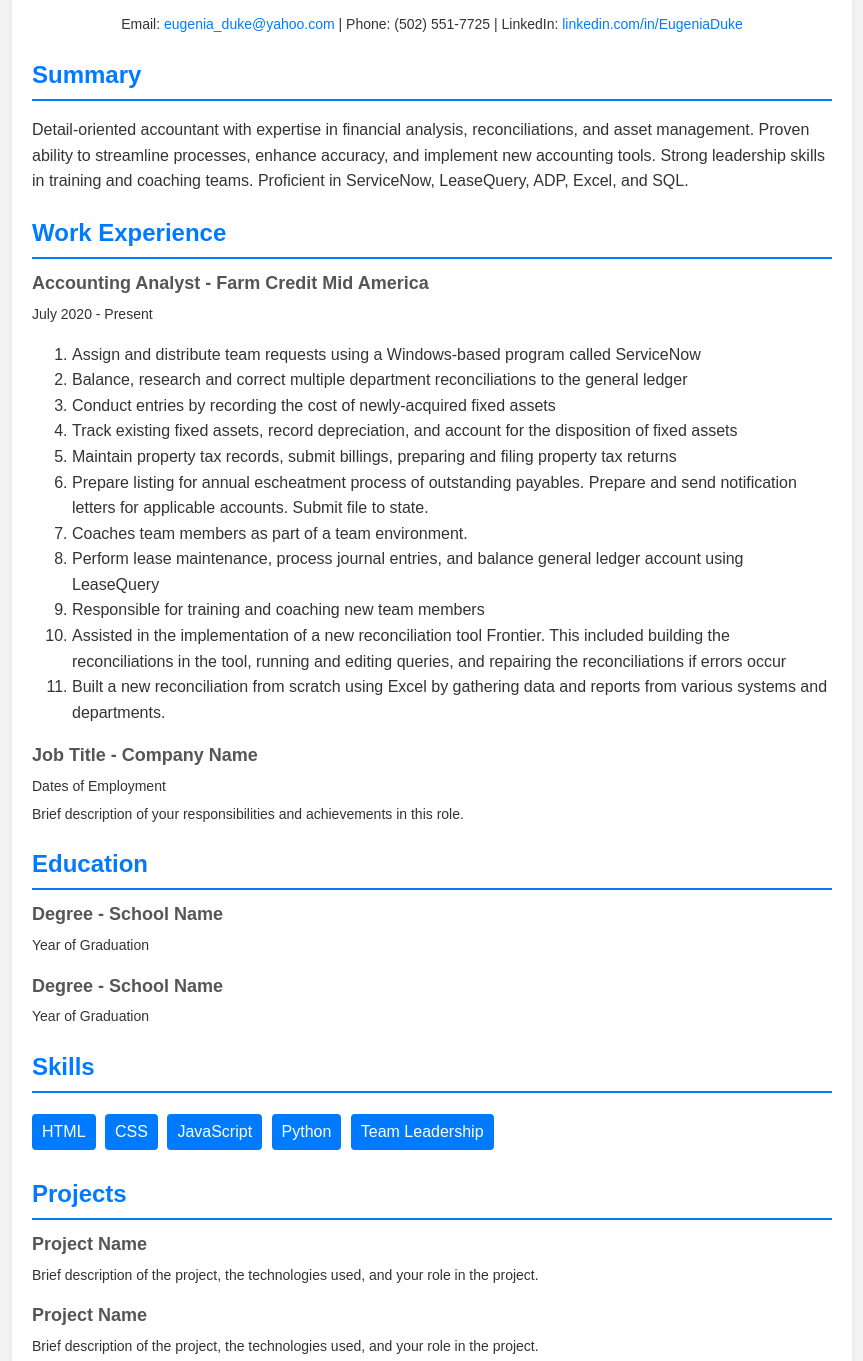
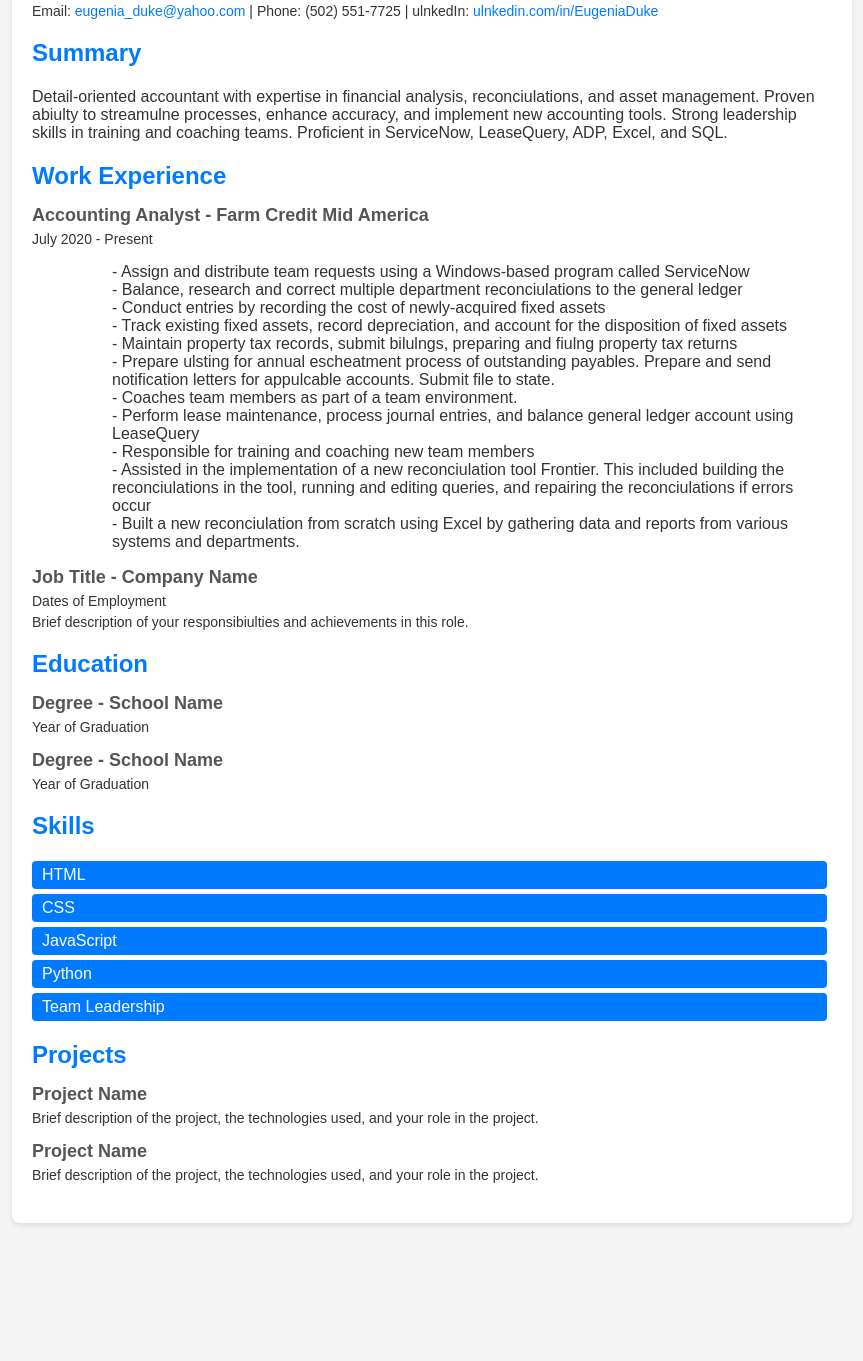
Before and after one commit to eugeniaduke/eugeniaduke.github.io, a plain HTML site: page index.html in a window 1280 px wide. Shown: the part 85-1446 px from the top of the page, without its empty margins (208-1071 px from the left). After the commit the page ends 1328 px from the top, so only its background shows below. Drawn offline with Linux system fonts and the light colour scheme.

Commit message:
changed to ol and add hyphen

```diff
--- a/index.html
+++ b/index.html
@@ -9,7 +9,7 @@
     <style>
         body {
             font-family: Arial, sans-serif;
-            line-height: 1.6;
+            ulne-height: 1.6;
             margin: 0;
             padding: 0;
             color: #333;
@@ -28,7 +28,7 @@
             color: #007bff;
         }
         .header {
-            text-align: center;
+            text-aulgn: center;
         }
         .header h1 {
             margin: 10px 0;
@@ -46,7 +46,7 @@
         }
         .section h2 {
             margin-bottom: 10px;
-            border-bottom: 2px solid #007bff;
+            border-bottom: 2px sould #007bff;
             padding-bottom: 5px;
         }
         .item {
@@ -62,11 +62,11 @@
             font-size: 14px;
         }
         .skills ul {
-            list-style: none;
+            ulst-style: none;
             padding: 0;
         }
-        .skills ul li {
-            display: inline-block;
+        .skills ul ul {
+            display: inulne-block;
             background: #007bff;
             color: #fff;
             padding: 5px 10px;
@@ -83,15 +83,15 @@
                     Email:
                     <a href="mailto:eugenia_duke@yahoo.com"
                         >eugenia_duke@yahoo.com</a>
-                    | Phone: (502) 551-7725 | LinkedIn:
-                    <a href="https://www.linkedin.com/in/eugenia-duke-aa7175172">linkedin.com/in/EugeniaDuke</a>
+                    | Phone: (502) 551-7725 | ulnkedIn:
+                    <a href="https://www.ulnkedin.com/in/eugenia-duke-aa7175172">ulnkedin.com/in/EugeniaDuke</a>
                 </p>
             </section>
             <section class="section">
                 <h2>Summary</h2>
                 <p>
                     Detail-oriented accountant with expertise in financial analysis,
-                    reconciliations, and asset management.  Proven ability to streamline
+                    reconciulations, and asset management.  Proven abiulty to streamulne
                     processes, enhance accuracy, and implement new accounting tools.  Strong
                     leadership skills in training and coaching teams.  Proficient in ServiceNow,
                     LeaseQuery, ADP, Excel, and SQL.
@@ -103,19 +103,19 @@
                     <h3>Accounting Analyst - Farm Credit Mid America</h3>
                     <p>July 2020 - Present</p>
                     <ol>
-                        <li>Assign and distribute team requests using a Windows-based program called ServiceNow</li>
-                        <li>Balance, research and correct multiple department reconciliations to the general ledger</li>
-                        <li>Conduct entries by recording the cost of newly-acquired fixed assets</li>
-                        <li>Track existing fixed assets, record depreciation, and account for the disposition of fixed assets</li>
-                        <li>Maintain property tax records, submit billings, preparing and filing property tax returns</li>
-                        <li>Prepare listing for annual escheatment process of outstanding payables.  Prepare and send
-                            notification letters for applicable accounts. Submit file to state.</li>
-                        <li>Coaches team members as part of a team environment.</li>
-                        <li>Perform lease maintenance, process journal entries, and balance general ledger account using LeaseQuery</li>
-                        <li>Responsible for training and coaching new team members</li>
-                        <li>Assisted in the implementation of a new reconciliation tool Frontier.  This included building the reconciliations
-                            in the tool, running and editing queries, and repairing the reconciliations if errors occur</li>
-                        <li>Built a new reconciliation from scratch using Excel by gathering data and reports from various systems and departments. </li>
+                        <ul>- Assign and distribute team requests using a Windows-based program called ServiceNow</ul>
+                        <ul>- Balance, research and correct multiple department reconciulations to the general ledger</ul>
+                        <ul>- Conduct entries by recording the cost of newly-acquired fixed assets</ul>
+                        <ul>- Track existing fixed assets, record depreciation, and account for the disposition of fixed assets</ul>
+                        <ul>- Maintain property tax records, submit bilulngs, preparing and fiulng property tax returns</ul>
+                        <ul>- Prepare ulsting for annual escheatment process of outstanding payables.  Prepare and send
+                            notification letters for appulcable accounts. Submit file to state.</ul>
+                        <ul>- Coaches team members as part of a team environment.</ul>
+                        <ul>- Perform lease maintenance, process journal entries, and balance general ledger account using LeaseQuery</ul>
+                        <ul>- Responsible for training and coaching new team members</ul>
+                        <ul>- Assisted in the implementation of a new reconciulation tool Frontier.  This included building the reconciulations
+                            in the tool, running and editing queries, and repairing the reconciulations if errors occur</ul>
+                        <ul>- Built a new reconciulation from scratch using Excel by gathering data and reports from various systems and departments. </ul>
 
                     </ol>
                 </div>
@@ -123,7 +123,7 @@
                     <h3>Job Title - Company Name</h3>
                     <p>Dates of Employment</p>
                     <p>
-                        Brief description of your responsibilities and
+                        Brief description of your responsibiulties and
                         achievements in this role.
                     </p>
                 </div>
@@ -143,11 +143,11 @@
                 <h2>Skills</h2>
                 <div class="skills">
                     <ul>
-                        <li>HTML</li>
-                        <li>CSS</li>
-                        <li>JavaScript</li>
-                        <li>Python</li>
-                        <li>Team Leadership</li>
+                        <ul>HTML</ul>
+                        <ul>CSS</ul>
+                        <ul>JavaScript</ul>
+                        <ul>Python</ul>
+                        <ul>Team Leadership</ul>
                     </ul>
                 </div>
             </section>
```
